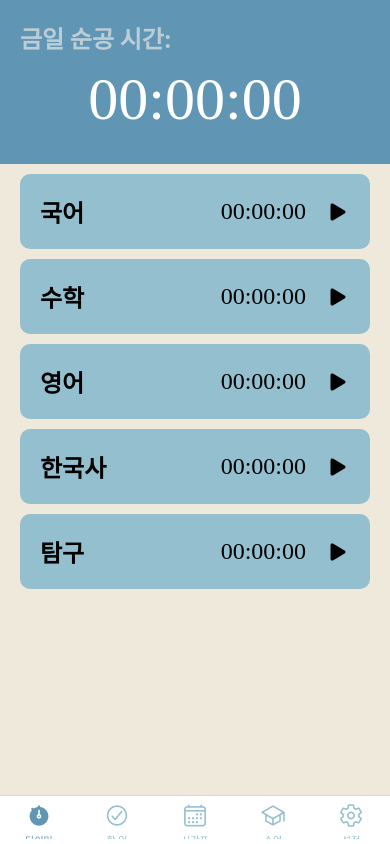
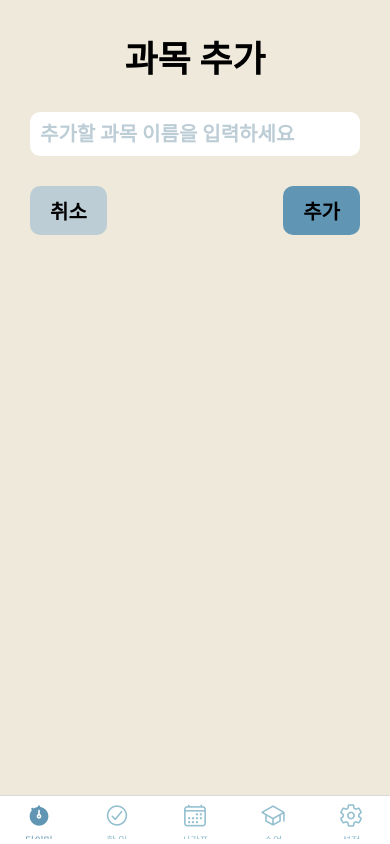
Before and after one commit to leechleech04/Daechi-Dong-Master, a React Native app in the folder daechi-dong-master/: screen /AddSubjectScreen in a window 390 px wide. Built offline with nearby package versions, Linux system fonts and the light colour scheme; a web font is replaced by a local one.

Commit message:
Design 과목 추가 모달

```diff
--- a/daechi-dong-master/components/TimerSubject.tsx
+++ b/daechi-dong-master/components/TimerSubject.tsx
@@ -11,16 +11,20 @@ const Subject = styled.View`
   margin: 5px 0;
 `;
 
+const TitleContainer = styled.View`
+  flex: 1;
+`;
+
 const SubjectTitle = styled.Text`
-  font-size: 24px;
+  font-size: 20px;
   font-weight: 700;
   flex-grow: 1;
 `;
 
 const SubjectTime = styled.Text`
-  font-size: 24px;
+  font-size: 20px;
   font-family: 'Jua';
-  margin-right: 20px;
+  margin: 0 20px;
 `;
 
 const StartButton = styled.Pressable``;
@@ -28,10 +32,14 @@ const StartButton = styled.Pressable``;
 const TimerSubject = ({ title, time }: { title: string; time: string }) => {
   return (
     <Subject>
-      <SubjectTitle>{title}</SubjectTitle>
+      <TitleContainer>
+        <SubjectTitle numberOfLines={1} ellipsizeMode="tail">
+          {title}
+        </SubjectTitle>
+      </TitleContainer>
       <SubjectTime>{time}</SubjectTime>
       <StartButton>
-        <Ionicons name="play" size={24} color="black" />
+        <Ionicons name="play" size={20} color="black" />
       </StartButton>
     </Subject>
   );
--- a/daechi-dong-master/navigations/Tabs.tsx
+++ b/daechi-dong-master/navigations/Tabs.tsx
@@ -6,6 +6,7 @@ import SettingScreen from '../screens/SettingScreen';
 import ClassScreen from '../screens/ClassScreen';
 import { Ionicons } from '@expo/vector-icons';
 import colors from '../colors';
+import TimerStacks from './TimerStacks';
 
 const Tab = createBottomTabNavigator();
 
@@ -23,7 +24,7 @@ const Tabs = () => {
     >
       <Tab.Screen
         name="Timer"
-        component={TimerScreen}
+        component={TimerStacks}
         options={{
           title: '타이머',
           tabBarIcon: ({ color, size, focused }) => (
--- /dev/null
+++ b/daechi-dong-master/navigations/TimerStacks.tsx
@@ -0,0 +1,18 @@
+import { createNativeStackNavigator } from '@react-navigation/native-stack';
+import TimerScreen from '../screens/TimerScreen';
+import AddSubjectScreen from '../screens/AddSubjectScreen';
+
+const Stack = createNativeStackNavigator();
+
+const TimerStacks = () => {
+  return (
+    <Stack.Navigator
+      screenOptions={{ headerShown: false, presentation: 'modal' }}
+    >
+      <Stack.Screen name="TimerScreen" component={TimerScreen} />
+      <Stack.Screen name="AddSubjectScreen" component={AddSubjectScreen} />
+    </Stack.Navigator>
+  );
+};
+
+export default TimerStacks;
--- a/daechi-dong-master/package.json
+++ b/daechi-dong-master/package.json
@@ -12,6 +12,8 @@
     "@expo/metro-runtime": "~4.0.1",
     "@react-navigation/bottom-tabs": "^7.3.10",
     "@react-navigation/native": "^7.1.6",
+    "@react-navigation/native-stack": "^7.3.10",
+    "@react-navigation/stack": "^7.2.10",
     "expo": "~52.0.46",
     "expo-font": "~13.0.4",
     "expo-splash-screen": "~0.29.24",
@@ -20,6 +22,7 @@
     "react": "18.3.1",
     "react-dom": "^18.3.1",
     "react-native": "0.76.9",
+    "react-native-gesture-handler": "~2.20.2",
     "react-native-safe-area-context": "4.12.0",
     "react-native-screens": "~4.4.0",
     "react-native-web": "~0.19.13",
--- /dev/null
+++ b/daechi-dong-master/screens/AddSubjectScreen.tsx
@@ -0,0 +1,98 @@
+import styled from 'styled-components/native';
+import colors from '../colors';
+import { useState } from 'react';
+import { NativeStackNavigationProp } from '@react-navigation/native-stack';
+import { RootStackParamList } from '../types';
+
+const Container = styled.View`
+  background-color: ${colors.beige};
+  flex: 1;
+  align-items: center;
+  padding: 30px;
+`;
+
+const MainText = styled.Text`
+  font-size: 36px;
+  font-weight: 700;
+  margin-bottom: 30px;
+`;
+
+const SubjectNameInput = styled.TextInput`
+  background-color: white;
+  padding: 10px;
+  font-size: 20px;
+  font-weight: 600;
+  border-radius: 10px;
+  margin-bottom: 30px;
+  align-self: stretch;
+`;
+
+const BtnBox = styled.View`
+  flex-direction: row;
+  justify-content: space-between;
+  align-self: stretch;
+`;
+
+const BtnText = styled.Text`
+  font-size: 20px;
+  font-weight: 600;
+`;
+
+const Btn = styled.Pressable`
+  padding: 10px 20px;
+  border-radius: 10px;
+`;
+
+const CancelBtn = styled(Btn)`
+  background-color: ${colors.gray};
+`;
+
+const AddBtn = styled(Btn)`
+  background-color: ${colors.blue};
+`;
+
+type AddSubjectScreenNavigationProp = NativeStackNavigationProp<
+  RootStackParamList,
+  'AddSubjectScreen'
+>;
+
+type AddSubjectScreenProps = {
+  navigation: AddSubjectScreenNavigationProp;
+};
+
+const AddSubjectScreen = ({
+  navigation: { goBack },
+}: AddSubjectScreenProps) => {
+  const [subjectName, setSubjectName] = useState<string>('');
+  console.log(subjectName);
+
+  return (
+    <Container>
+      <MainText>과목 추가</MainText>
+      <SubjectNameInput
+        placeholder="추가할 과목 이름을 입력하세요"
+        placeholderTextColor={colors.gray}
+        value={subjectName}
+        onChangeText={setSubjectName}
+      />
+      <BtnBox>
+        <CancelBtn
+          onPress={() => {
+            goBack();
+          }}
+        >
+          <BtnText>취소</BtnText>
+        </CancelBtn>
+        <AddBtn
+          onPress={() => {
+            goBack();
+          }}
+        >
+          <BtnText>추가</BtnText>
+        </AddBtn>
+      </BtnBox>
+    </Container>
+  );
+};
+
+export default AddSubjectScreen;
--- a/daechi-dong-master/screens/TimerScreen.tsx
+++ b/daechi-dong-master/screens/TimerScreen.tsx
@@ -1,8 +1,10 @@
 import styled from 'styled-components/native';
 import colors from '../colors';
-import { Dimensions } from 'react-native';
+import { Dimensions, ScrollView } from 'react-native';
 import { Ionicons } from '@expo/vector-icons';
 import TimerSubject from '../components/TimerSubject';
+import { NativeStackNavigationProp } from '@react-navigation/native-stack';
+import { RootStackParamList } from '../types';
 
 const { width, height } = Dimensions.get('window');
 
@@ -36,37 +38,37 @@ const Time = styled.Text`
   margin: 10px 0;
 `;
 
-const ScrollView = styled.ScrollView``;
-
 const SubjectContainer = styled.View`
   width: ${width}px;
   padding: 5px 20px;
 `;
 
-const Subject = styled.View`
+const AddSubjectBtn = styled.Pressable`
   flex-direction: row;
-  background-color: ${colors.lightBlue};
+  background-color: ${colors.gray};
+  justify-content: center;
+  align-items: center;
   border-radius: 10px;
-  padding: 20px;
-  align-items: center;
   margin: 5px 0;
+  padding: 10px;
 `;
 
-const SubjectTitle = styled.Text`
-  font-size: 24px;
-  font-weight: 700;
-  flex-grow: 1;
+const AddSubjectText = styled.Text`
+  font-size: 20px;
+  font-weight: 600;
+  margin-right: 10px;
 `;
 
-const SubjectTime = styled.Text`
-  font-size: 24px;
-  font-family: 'Jua';
-  margin-right: 20px;
-`;
+type TimerScreenNavigationProp = NativeStackNavigationProp<
+  RootStackParamList,
+  'TimerScreen'
+>;
 
-const StartButton = styled.Pressable``;
+type TimerScreenProps = {
+  navigation: TimerScreenNavigationProp;
+};
 
-const TimerScreen = () => {
+const TimerScreen = ({ navigation: { navigate } }: TimerScreenProps) => {
   return (
     <Container>
       <SafeBox>
@@ -81,7 +83,19 @@ const TimerScreen = () => {
           <TimerSubject title="수학" time="00:00:00" />
           <TimerSubject title="영어" time="00:00:00" />
           <TimerSubject title="한국사" time="00:00:00" />
-          <TimerSubject title="탐구" time="00:00:00" />
+          <TimerSubject title="탐구1" time="00:00:00" />
+          <TimerSubject title="탐구2" time="00:00:00" />
+          <TimerSubject title="탐구3" time="00:00:00" />
+          <TimerSubject title="탐구4" time="00:00:00" />
+          <TimerSubject title="제2외국어" time="00:00:00" />
+          <AddSubjectBtn
+            onPress={() => {
+              navigate('AddSubjectScreen');
+            }}
+          >
+            <AddSubjectText>과목 추가하기</AddSubjectText>
+            <Ionicons name="add" size={20} color="black" />
+          </AddSubjectBtn>
         </SubjectContainer>
       </ScrollView>
     </Container>
--- /dev/null
+++ b/daechi-dong-master/types.ts
@@ -0,0 +1,5 @@
+export type RootStackParamList = {
+  TimerScreen: undefined;
+  AddSubjectScreen: undefined;
+  // 다른 화면들도 여기에 추가하세요
+};
```
Also changed, not shown: 1 other file (tests, documents, lock files or other folders).
